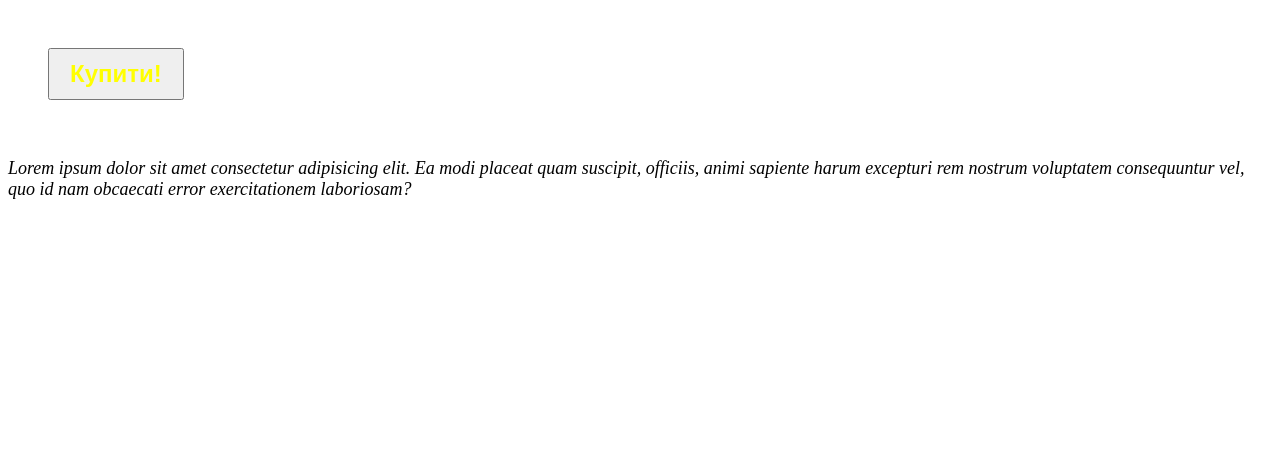
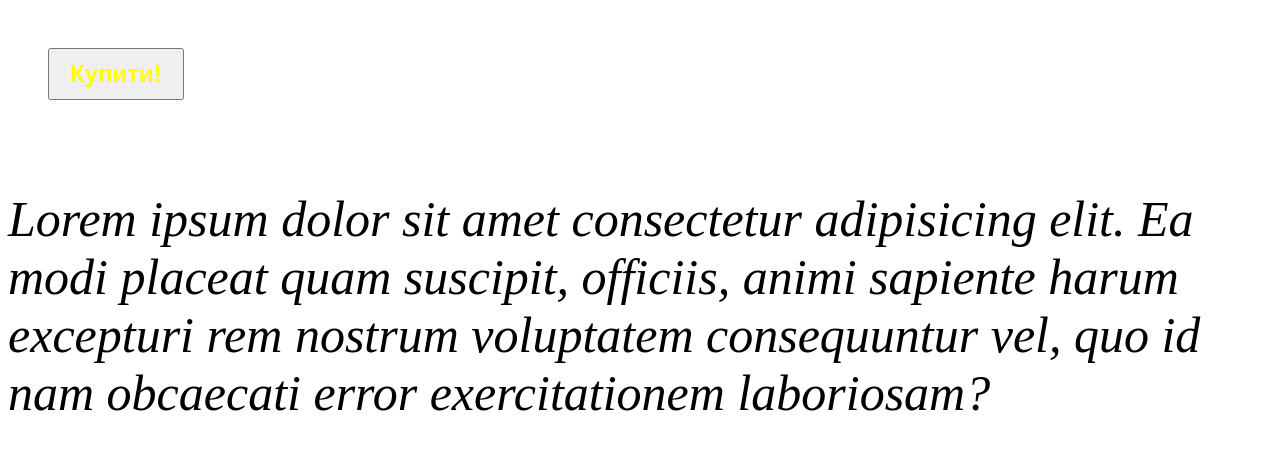
Before and after one commit to KuzmenkoOleksiy/HW-10, a plain HTML site: page index.html in a window 1280 px wide. Drawn offline with Linux system fonts and the light colour scheme.

Commit message:
Update style.css

```diff
--- a/style.css
+++ b/style.css
@@ -15,6 +15,6 @@ background-color: orange;
     background-color: orange;
     }
 .text{
-    font-size: 18px;
+    font-size: 50px;
     font-style: italic;
     }
```
